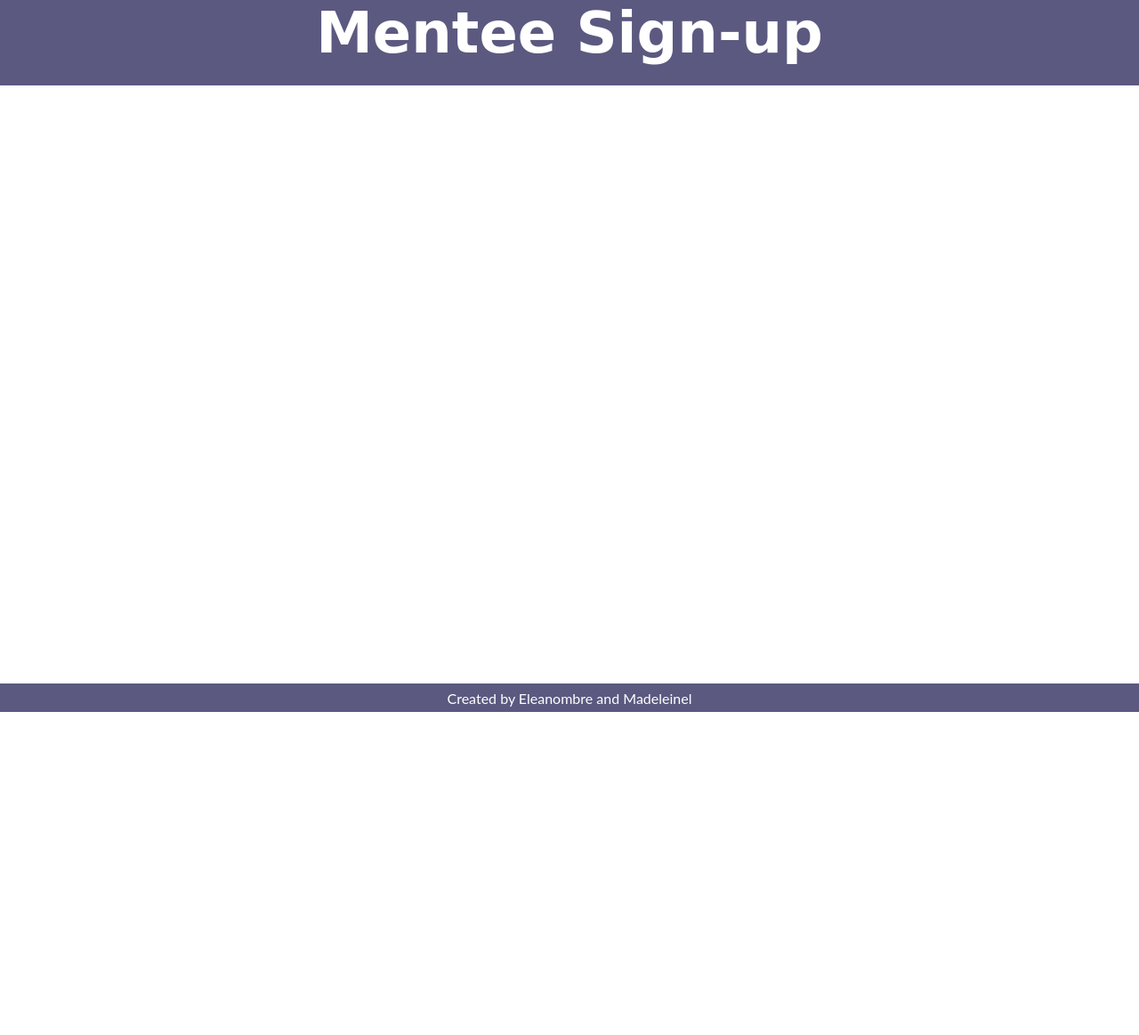
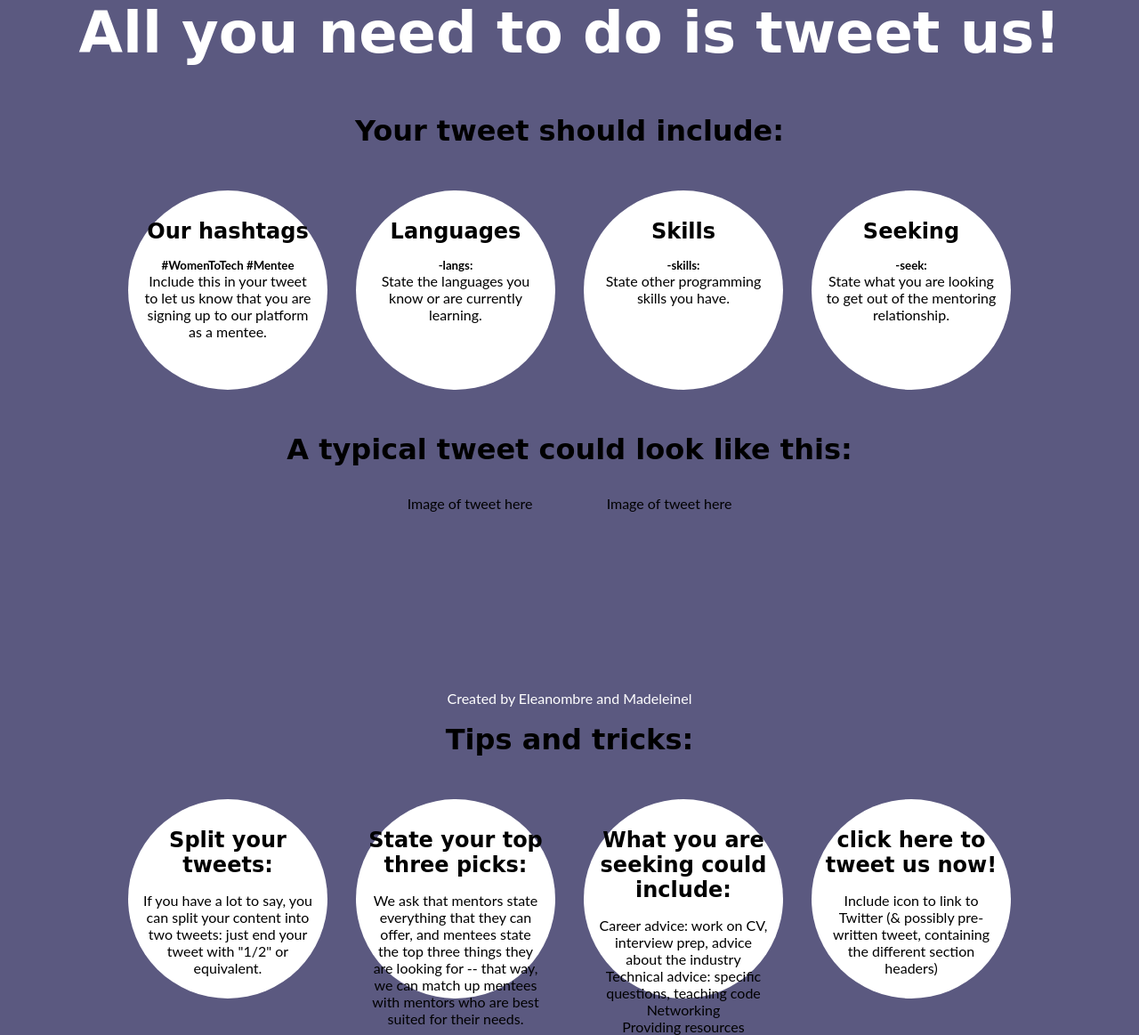
Before and after one commit to madeleinel/WoMentor, a Flask app: page /mentee_signup in a window 1280 px wide. Shown: the whole page at 89% size. Before the commit the page ends 800 px from the top, so only its background shows below. Run offline with Flask 2, Linux system fonts and the light colour scheme; parts of the project's set-up code (start-up, migrations or seed data) failed here and were passed over.

Commit message:
first commit of working version of signup pages (only applied to mentee signup page so far)

```diff
--- a/static/signup.css
+++ b/static/signup.css
@@ -1,5 +1,10 @@
-header {
-  height: 6rem;
+* {
+  /*border: 1px solid blue;*/
+}
+
+body {
+  overflow: scroll;
+  background-color: #5B5980;
 }
 
 h2 {
@@ -9,3 +14,65 @@
   display: flex;
   justify-content: center;
 }
+
+h3 {
+  font-size: 2rem;
+  padding: 2rem 0;
+}
+
+h5, p {
+  font-family: 'Lato', sans-serif;
+}
+
+h4 {
+  font-size: 1.5rem;
+  margin-top: 2rem;
+  margin-bottom: 1rem;
+}
+
+p {
+  padding: 0 1rem;
+}
+
+header {
+  height: 6rem;
+}
+
+main {
+  -webkit-flex-direction: column;
+  -ms-flex-direction: column;
+  flex-direction: column;
+  align-items: center;
+  text-align: center;
+}
+
+.row {
+  display: -webkit-flex;
+  display: -ms-flex;
+  display: flex;
+  -webkit-flex-direction: row;
+  -ms-flex-direction: row;
+  flex-direction: row;
+  flex-wrap: wrap;
+}
+
+.column {
+  height: 14rem;
+  width: 14rem;
+
+  display: -webkit-flex;
+  display: -ms-flex;
+  display: flex;
+  -webkit-flex-direction: column;
+  -ms-flex-direction: column;
+  flex-direction: column;
+  justify-content: flex-start;
+}
+
+.circle {
+  border-radius: 50%;
+  background-color: white;
+  margin: 1rem;
+  /*background-color: #5B5980;
+  color: white;*/
+}
--- a/templates/menteeSignup.html
+++ b/templates/menteeSignup.html
@@ -8,9 +8,98 @@
   </head>
   <body>
     <header>
-      <h2>Mentee Sign-up</h2>
+      <!-- <h2>Mentee sign-up</h2> -->
+      <h2>All you need to do is tweet us!</h2>
     </header>
     <main>
+      <!-- <div class="row">
+        <h3>All you need to do is tweet us!</h3>
+      </div> -->
+      <h3>Your tweet should include:</h3>
+      <div class="row">
+        <div class="column circle">
+          <h4>Our hashtags</h4>
+          <h5>#WomenToTech #Mentee</h5>
+          <p>Include this in your tweet to let us know that you are signing up to our platform as a mentee.</p>
+        </div>
+        <div class="column circle">
+          <h4>Languages</h4>
+          <h5>-langs:</h5>
+          <p>State the languages you know or are currently learning.</p>
+          <!-- <p>For example:<br/>"-langs: JavaScript, Python, Haskell"</p> -->
+        </div>
+        <div class="column circle">
+          <h4>Skills</h4>
+          <h5>-skills:</h5>
+          <p>State other programming skills you have.</p>
+          <!-- <p>For example:<br/>"-skills: Node.js, Jinja2"</p> -->
+        </div>
+        <div class="column circle">
+          <h4>Seeking</h4>
+          <h5>-seek:</h5>
+          <p>State what you are looking to get out of the mentoring relationship.</p>
+          <!-- <p>For example:<br/>"-seek: career advice, interview prep, technical advice"</p> -->
+        </div>
+      </div>
+      <h3>A typical tweet could look like this:</h3>
+      <div class="row">
+        <div class="column">
+          <p>Image of tweet here</p>
+        </div>
+        <div class="column">
+          <p>Image of tweet here</p>
+        </div>
+      </div>
+      <h3>Tips and tricks:</h3>
+      <div class="row">
+        <div class="column circle">
+          <h4>Split your tweets:</h4>
+          <p>If you have a lot to say, you can split your content into two tweets: just end your tweet with "1/2" or equivalent.</p>
+        </div>
+        <div class="column circle">
+          <h4>State your top three picks:</h4>
+          <p>We ask that mentors state everything that they can offer, and mentees state the top three things they are looking for -- that way, we can match up mentees with mentors who are best suited for their needs.</p>
+        </div>
+        <div class="column circle">
+          <h4>What you are seeking could include:</h4>
+          <p>Career advice: work on CV, interview prep, advice about the industry</p>
+          <p>Technical advice: specific questions, teaching code</p>
+          <p>Networking</p>
+          <p>Providing resources</p>
+        </div>
+        <div class="column circle">
+          <h4>click here to tweet us now!</h4>
+          <p>Include icon to link to Twitter (& possibly pre-written tweet, containing the different section headers)</p>
+        </div>
+      </div>
+
+
+
+      <!-- #WomenToTech
+      #Mentee / # Mentor
+      -langs: state the languages you know / are learning (eg javascript, JavaScript, python)
+      -skills: state other skills you have (eg node.js, jinja2)
+      -seek: / -offer: state what you are looking to get out of the mentoring relationship (eg career advice, technological skills, help getting started)
+
+      A typical tweet could look like this:
+      [image]
+
+      [also include icon to link to Twitter (& possibly pre-written tweet, containing the different section headers)]
+
+      Tips:
+      What you are seeking could include:
+      Career advice (work on CV, interview prep, advice about the industry, etc)
+      Technical advice (eg specific questions, teaching code)
+      Tag along to networking events
+      Provide resources
+
+      We ask that mentors state everything that they can offer, and mentees state the top three things they are looking for -- that way, we can match up mentees with mentors who are best suited for their needs.
+
+      If you have a lot to say, you can split your content into two tweets: just end your tweet with "1/2" or equivalent -->
+
+
+
+
 
     </main>
     <footer>
--- a/templates/mentorSignup.html
+++ b/templates/mentorSignup.html
@@ -8,7 +8,7 @@
   </head>
   <body>
     <header>
-      <h2>Mentor Sign-up</h2>
+      <h2>Mentor sign-up</h2>
     </header>
     <main>
 
```
